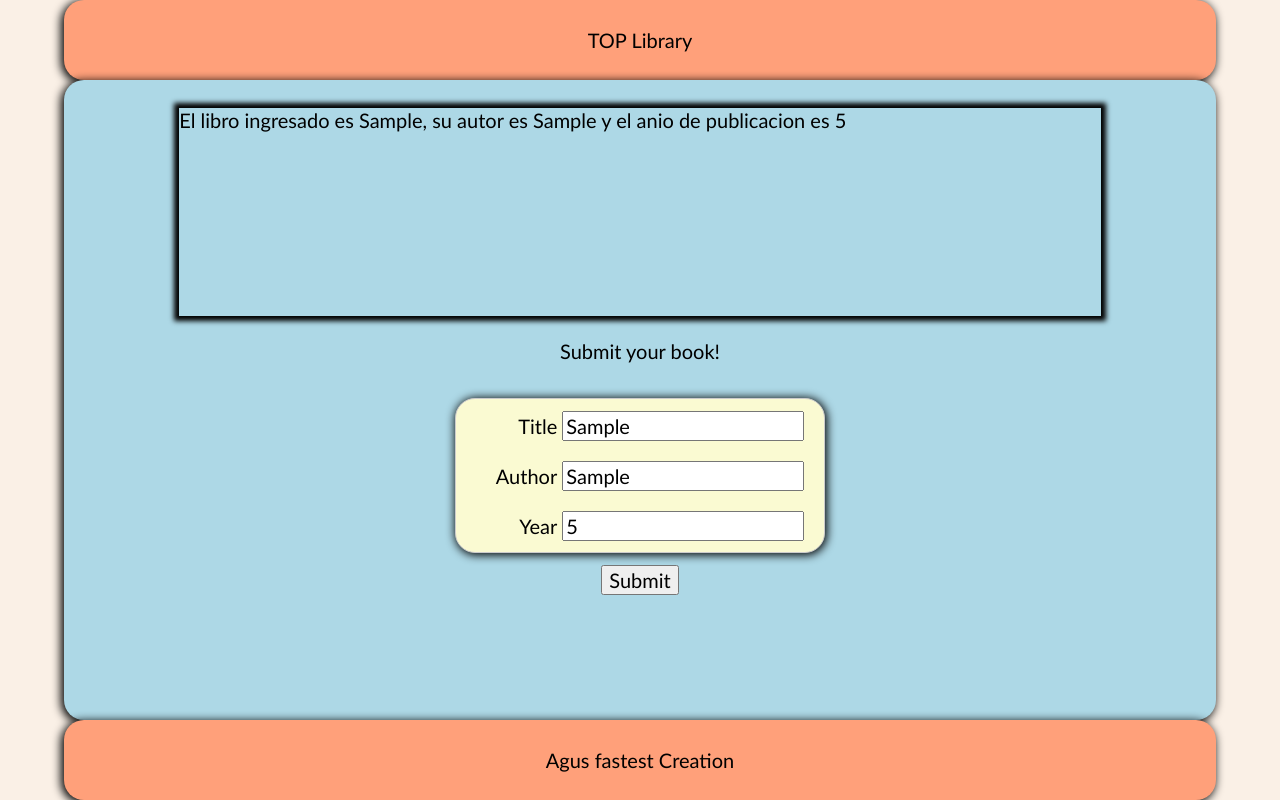
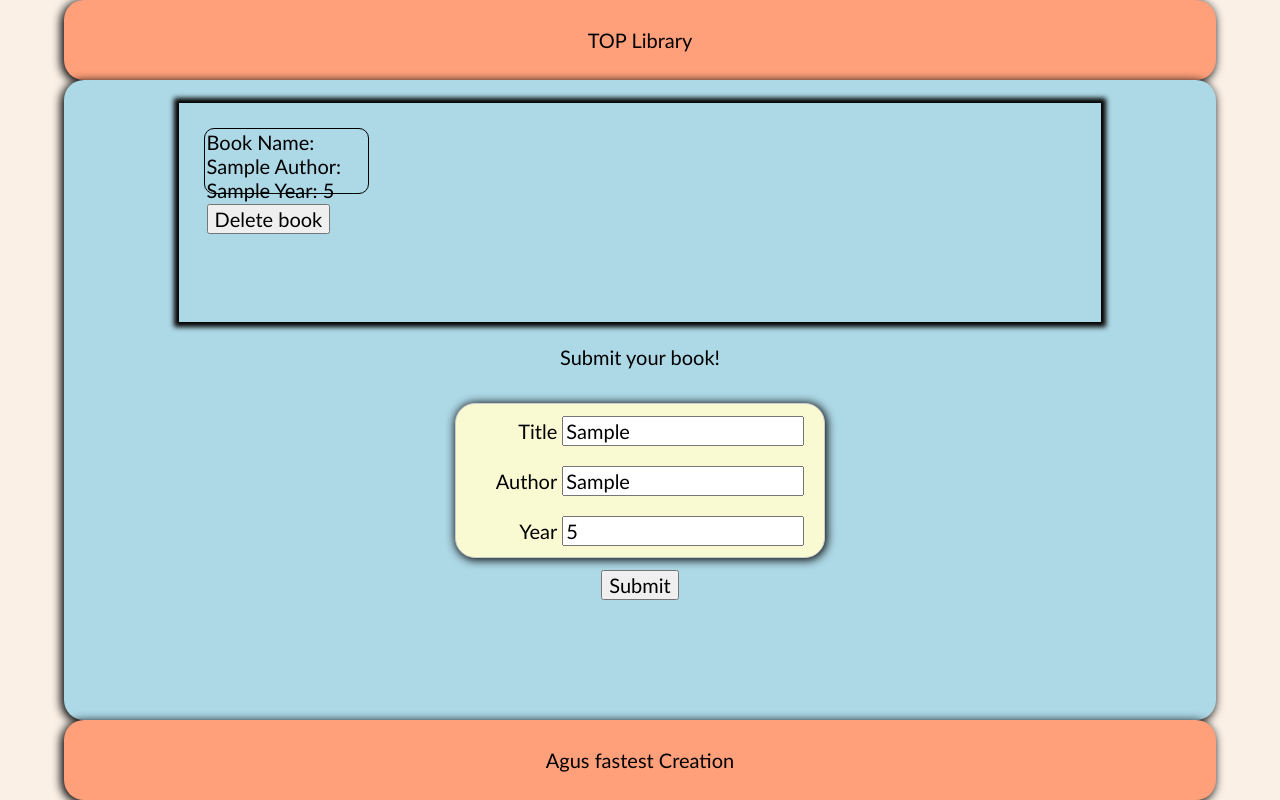
Before and after one commit to Agus-Coder/TOPLibrary, a plain HTML site: page index.html in a window 1280 px wide. Both pictures are taken after typing "Sample", "Sample", "5" into the empty fields and a click on the button "Submit". Drawn offline with Linux system fonts and the light colour scheme.

Commit message:
Se agrega boton de borrado, sin funcionalidad

```diff
--- a/index.html
+++ b/index.html
@@ -1,9 +1,9 @@
 <!DOCTYPE html>
-<html lang="en">
+<html lang="en"> <!-- si lo dejas en ingles, y la gente lo usa en espeañol, entonces google va a mostrar el "desea traducir el sitio" -->
 <head>
   <meta charset="UTF-8">
-  <meta http-equiv="X-UA-Compatible" content="IE=edge">
-  <meta name="viewport" content="width=device-width, initial-scale=1.0">
+  <meta http-equiv="X-UA-Compatible" content="IE=edge"> <!-- Correccion para que sea usable en edge -->
+  <meta name="viewport" content="width=device-width, initial-scale=1.0"> <!-- permite lograr el responsive design-->
   <title>Document</title>
   <script src="js-file.js" defer></script>
   <link rel="stylesheet" href="style.css">
@@ -14,7 +14,9 @@
   </header>
   <main>
 
-    <article id="collection"></article>
+    <article id="collection">
+
+    </article>
 
     <div id="content">
       Submit your book!
--- a/js-file.js
+++ b/js-file.js
@@ -1,30 +1,46 @@
+// Constantes
+let library = [];
+let newBook = {}
 
 const collection = document.querySelector('#collection')
-let newBook = {}
+const button = document.querySelector('#submitButton')
 
+// Funcion Objeto
 function book(name,author, year) {
     this.name = name
     this.author = author
     this.year = year
 }
 
+// object prototypes
+book.prototype.delete = function (){
+    console.log(this.name)
+}
 
 
+// Functions
+
 function display(){
-    console.log('funciona')
-
     newBook = new book(
         document.getElementById('title').value,
         document.getElementById('author').value,
         document.getElementById('year').value
     )
 
-    const div = document.createElement('div');
-    collection.appendChild(div);
-    div.textContent = ` El libro ingresado es ${newBook.name},
-    su autor es ${newBook.author} y el anio de publicacion es
-    ${newBook.year}`
+    library.push(newBook);
+
+    const divOne = document.createElement('div');
+    collection.appendChild(divOne);
+    const divTwo = document.createElement('div');
+    divOne.appendChild(divTwo);
+    const buttonOne = document.createElement('button');
+    divOne.appendChild(buttonOne);
+    divTwo.textContent = `Book Name: ${newBook.name} Author: ${newBook.author} Year: ${newBook.year}`
+    buttonOne.textContent = 'Delete book';
+    buttonOne.addEventListener('click', book.delete())
+
 }
 
-const button = document.querySelector('#submitButton')
+// Event listeners
+
 button.addEventListener('click', display)
--- a/style.css
+++ b/style.css
@@ -26,10 +26,24 @@ header, main, footer {
 
 article {
     width: 80%;
-    height: 40%;
+    height: 50%;
     margin-bottom: 2%;
     margin-top: 2%;
     box-shadow: 0px 0px 5px 5px;
+    display:grid;
+    grid-template-columns: repeat(5, 1fr);
+    grid-template-rows: 40% 10% 40% 10%;
+    gap: 1%;
+    padding: 2%;
+    box-sizing: border-box;
+}
+
+article > div {
+    border: solid black 1px;
+    border-radius: 10px;
+    margin: 1%;
+    padding: 1%;
+
 }
 
 main{
```
